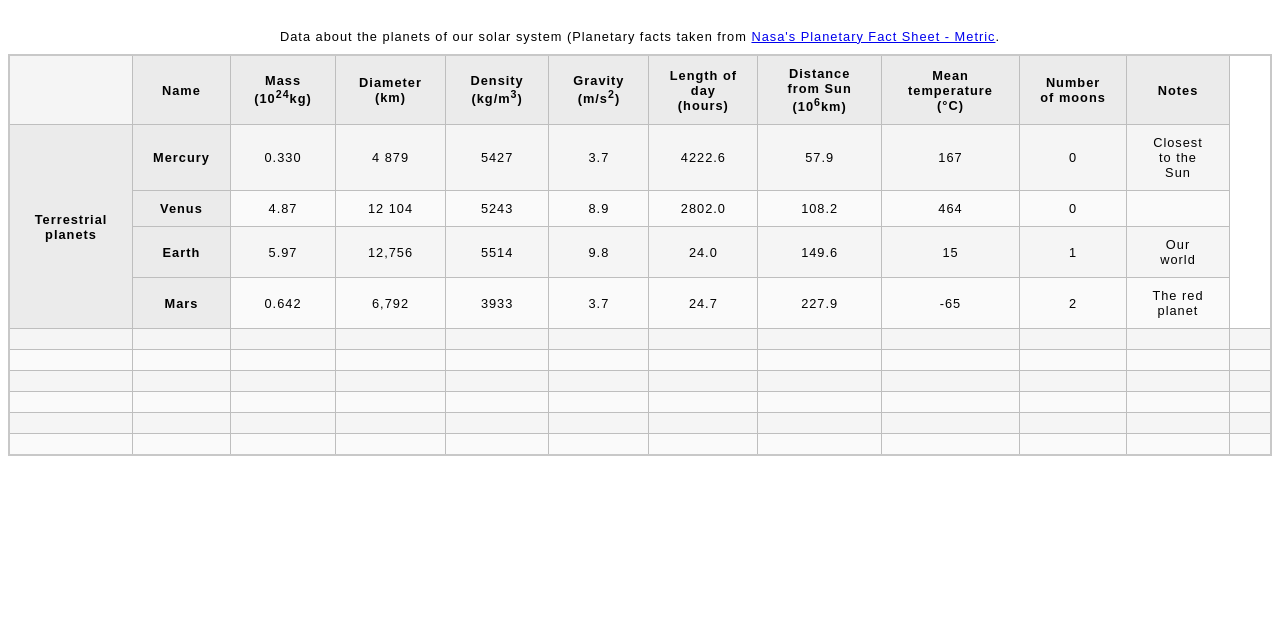
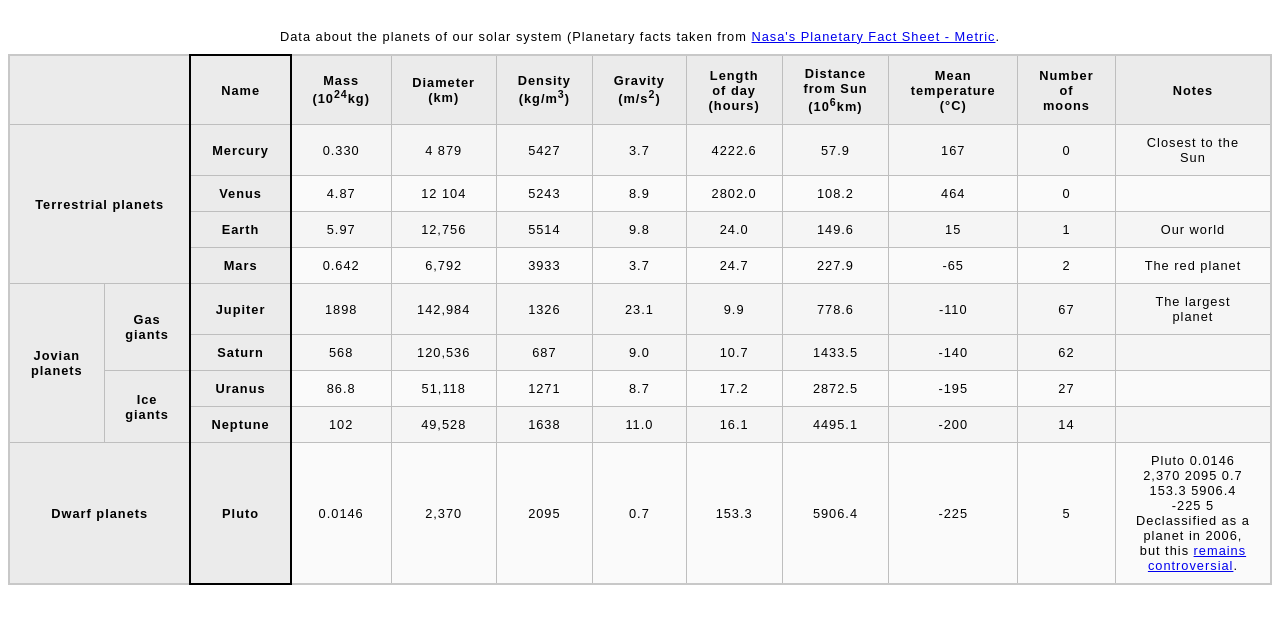
Before and after one commit to AlinaConstantinescu/Learning-web-development, a plain HTML site: page advanced-table/assesment-template.html in a window 1280 px wide. Shown: the part 61-684 px from the top of the page. Drawn offline with Linux system fonts and the light colour scheme.

Commit message:
table assessment

```diff
--- a/advanced-table/blank-template.html
+++ b/advanced-table/assesment-template.html
@@ -8,11 +8,16 @@
   <body>
     <h1>Table template</h1>
     <table>
+      <colgroup>
+        <col>
+        <col>
+        <col style="border:2px solid black">
+      </colgroup>
         <thead>
             <caption>Data about the planets of our solar system (Planetary facts taken from <a href="http://nssdc.gsfc.nasa.gov/planetary/factsheet/">Nasa's Planetary Fact Sheet - Metric</a>.</caption>
 
               <tr>
-                  <td></td>
+                  <th colspan="2"></th>
                   <th>Name</th>
                   <th>Mass (10<sup>24</sup>kg)</th>
                   <th>Diameter (km)</th>
@@ -28,8 +33,10 @@
 
         <tbody>
           <tr>
-            <th rowspan="4">Terrestrial planets</th>
-            <th>Mercury</th>
+              <tr>
+                <th rowspan="5" colspan="2" scope="rowgroup" >Terrestrial planets</th>
+              </tr>
+            <th scope="row">Mercury</th>
             <td>0.330</td>
             <td>4 879</td>
             <td>5427</td>
@@ -42,7 +49,7 @@
           </tr>
 
           <tr>
-              <th>Venus</th>
+              <th scope="row">Venus</th>
               <td>4.87</td>
               <td>12 104</td>
               <td>5243</td>
@@ -55,7 +62,7 @@
           </tr>
 
           <tr>
-            <th>Earth</th>
+            <th scope="row">Earth</th>
             <td>5.97</td>
             <td>12,756</td>
             <td>5514</td>
@@ -68,7 +75,7 @@
            </tr>
 
           <tr>
-              <th>Mars</th>
+              <th scope="row">Mars</th>
               <td>0.642</td>
               <td>6,792</td>
               <td>3933</td>
@@ -81,91 +88,75 @@
           </tr>
 
           <tr>
-              <td></td>
-              <td></td>
-              <td></td>
-              <td></td>
-              <td></td>
-              <td></td>
-              <td></td>
-              <td></td>
-              <td></td>
-              <td></td>
-              <td></td>
+              <th rowspan="5" scope="rowgroup">Jovian planets</th>
+              <th rowspan="3" scope="rowgroup"> Gas giants </th>
+              <th scope="row">Jupiter</th>
+              <td>1898</td>
+              <td>142,984</td>
+              <td>1326</td>
+              <td>23.1</td>
+              <td>9.9</td>
+              <td>778.6</td>
+              <td>-110</td>
+              <td>67</td>
+              <td>The largest planet</td>
+          </tr>
+
+          <tr> </tr>
+              <th scope="row">Saturn</th>
+              <td>568</td>
+              <td>120,536</td>
+              <td>687</td>
+              <td>9.0</td>
+              <td>10.7</td>
+              <td>1433.5</td>
+              <td>-140</td>
+              <td>62</td>
               <td></td>
           </tr>
 
           <tr>
-              <td></td>
-              <td></td>
-              <td></td>
-              <td></td>
-              <td></td>
-              <td></td>
-              <td></td>
-              <td></td>
-              <td></td>
-              <td></td>
-              <td></td>
+            <th rowspan="2" scope="rowgroup"> Ice giants </th>
+              <th scope="row">Uranus</th>
+              <td>86.8</td>
+              <td>51,118</td>
+              <td>1271</td>
+              <td>8.7</td>
+              <td>17.2</td>
+              <td>2872.5</td>
+              <td>-195</td>
+              <td>27</td>
               <td></td>
           </tr>
+
           <tr>
-              <td></td>
-              <td></td>
-              <td></td>
-              <td></td>
-              <td></td>
-              <td></td>
-              <td></td>
-              <td></td>
-              <td></td>
-              <td></td>
-              <td></td>
+              <th scope="row">Neptune</th>
+              <td>102</td>
+              <td>49,528</td>
+              <td>1638</td>
+              <td>11.0</td>
+              <td>16.1</td>
+              <td>4495.1</td>
+              <td>-200</td>
+              <td>14</td>
               <td></td>
           </tr>
+
           <tr>
-              <td></td>
-              <td></td>
-              <td></td>
-              <td></td>
-              <td></td>
-              <td></td>
-              <td></td>
-              <td></td>
-              <td></td>
-              <td></td>
-              <td></td>
-              <td></td>
+              <th colspan="2" scope="rowgroup">Dwarf planets</th>
+              <th scope="row">Pluto</th>
+              <td>0.0146</td>
+              <td>2,370</td>
+              <td>2095</td>
+              <td>0.7</td>
+              <td>153.3</td>
+              <td>5906.4</td>
+              <td>-225</td>
+              <td>5</td>
+              <td>Pluto 0.0146 2,370 2095 0.7 153.3 5906.4 -225 5
+                  Declassified as a planet in 2006, but this
+                  <a href="http://www.usatoday.com/story/tech/2014/10/02/pluto-planet-solar-system/16578959/">remains controversial</a>.</td>
           </tr>
-          <tr>
-              <td></td>
-              <td></td>
-              <td></td>
-              <td></td>
-              <td></td>
-              <td></td>
-              <td></td>
-              <td></td>
-              <td></td>
-              <td></td>
-              <td></td>
-              <td></td>
-          </tr>
-          <tr>
-              <td></td>
-              <td></td>
-              <td></td>
-              <td></td>
-              <td></td>
-              <td></td>
-              <td></td>
-              <td></td>
-              <td></td>
-              <td></td>
-              <td></td>
-              <td></td>
-            </tr>
-
 
         </tbody>
         <tbody></tbody>
```
Also changed, not shown: 1 other file.
